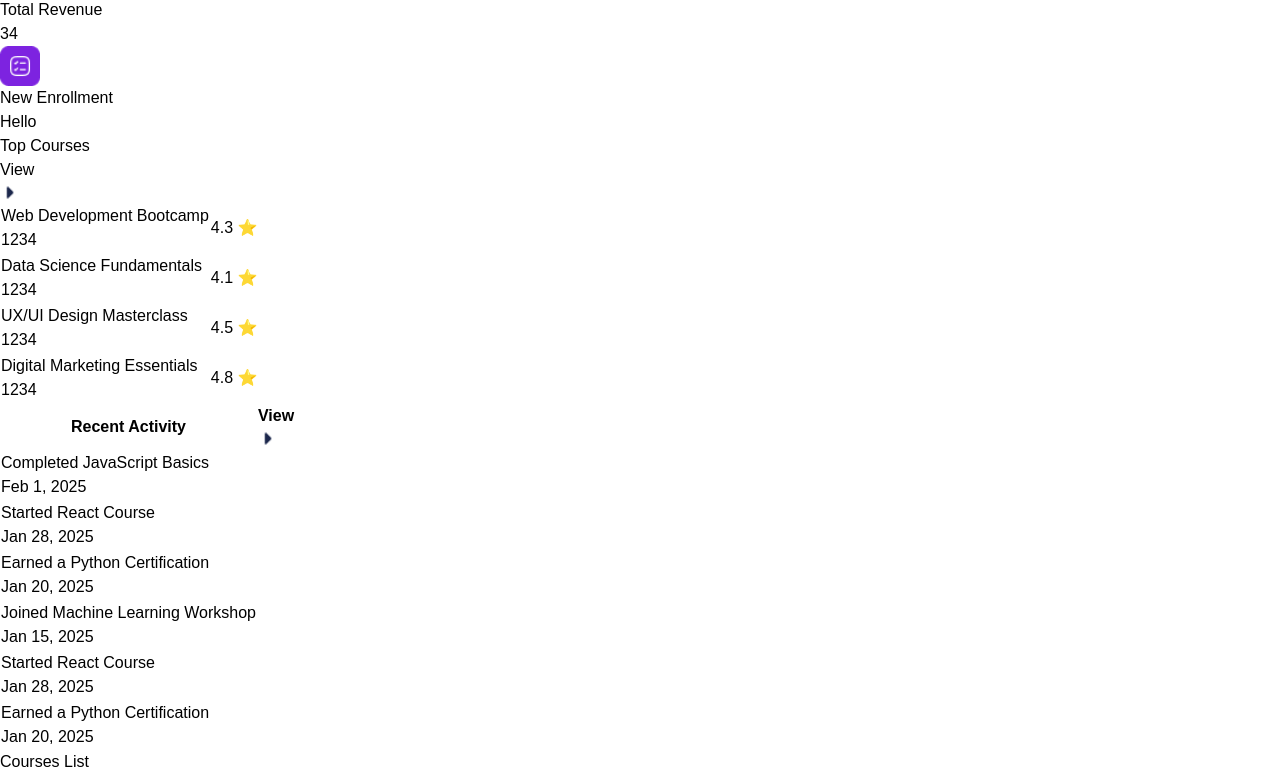
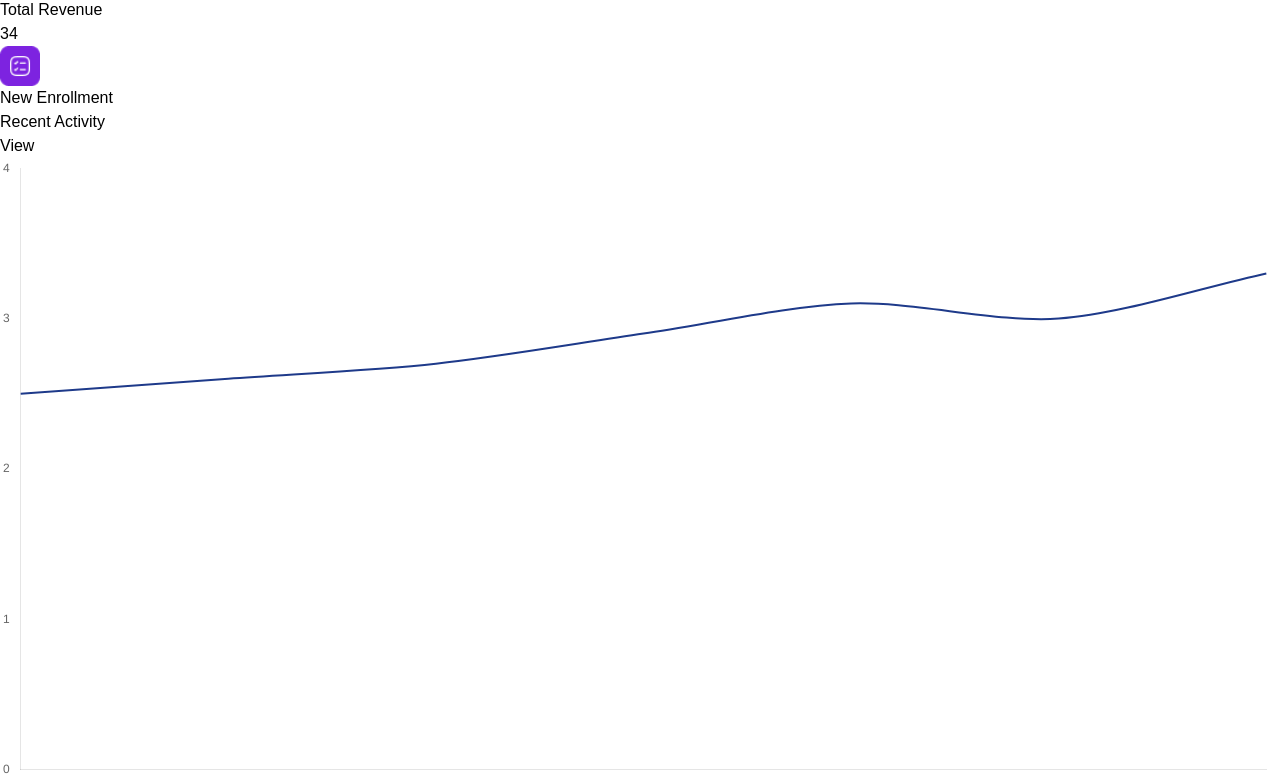
Before and after one commit to Tanmaydeep-Singh/Dashboard, a Next.js app: page / in a window 1280 px wide. Shown: the part 338-1116 px from the top of the page. Built offline with nearby package versions, Linux system fonts and the light colour scheme.

Commit message:
dev: daschboard base complete

```diff
--- a/package.json
+++ b/package.json
@@ -9,8 +9,10 @@
     "lint": "next lint"
   },
   "dependencies": {
+    "chart.js": "^4.4.7",
     "next": "15.1.6",
     "react": "^19.0.0",
+    "react-chartjs-2": "^5.3.0",
     "react-dom": "^19.0.0",
     "sweetalert2": "^11.15.10"
   },
--- a/src/components/Dashboard/RecentActivity/index.tsx
+++ b/src/components/Dashboard/RecentActivity/index.tsx
@@ -1,12 +1,60 @@
-import React from 'react'
+import React from "react";
+import { Line } from "react-chartjs-2";
+import {
+    Chart as ChartJS,
+    LineElement,
+    CategoryScale,
+    LinearScale,
+    PointElement,
+    Tooltip,
+} from "chart.js";
+
+ChartJS.register(LineElement, CategoryScale, LinearScale, PointElement, Tooltip);
 
 const RecentActivity = () => {
-    return (
-        <div className="p-4 bg-white shadow-md rounded-lg w-2/4 m-3">
-            <h1>Hello</h1>
+    const data = {
+        labels: ["Mon", "Tues", "Wed", "Thurs", "Fri", "Sat", "Sun"],
+        datasets: [
+            {
+                data: [2.5, 2.6, 2.7, 2.9, 3.1, 3.0, 3.3],
+                borderColor: "#1e3a8a",
+                backgroundColor: "rgba(30, 58, 138, 0.2)",
+                borderWidth: 2,
+                tension: 0.3,
+                pointRadius: 0,
+            },
+        ],
+    };
+
+    const options = {
+        responsive: true,
+        scales: {
+            y: {
+                min: 0,
+                max: 4,
+                ticks: { stepSize: 1 },
+                grid: { display: false },
+            },
+            x: {
+                grid: { display: false },
+            },
+        },
+        plugins: { legend: { display: false } },
+    };
 
 
-        </div>)
-}
+    return (
+        <div className="p-4 bg-white shadow-md rounded-lg w-full md:w-2/4 m-3">
+            <div className="flex justify-between items-center">
+                <h2 className="text-lg font-semibold">Recent Activity</h2>
+                <button className="text-blue-600">View</button>
+            </div>
+            <div className="mt-2 w-full h-[300px] pt-16">
+                <Line data={data} options={options} className="w-full h-full" />
+            </div>
+        </div>
+
+    );
+};
 
 export default RecentActivity;
```
Also changed, not shown: 1 other file (tests, documents, lock files or other folders).
